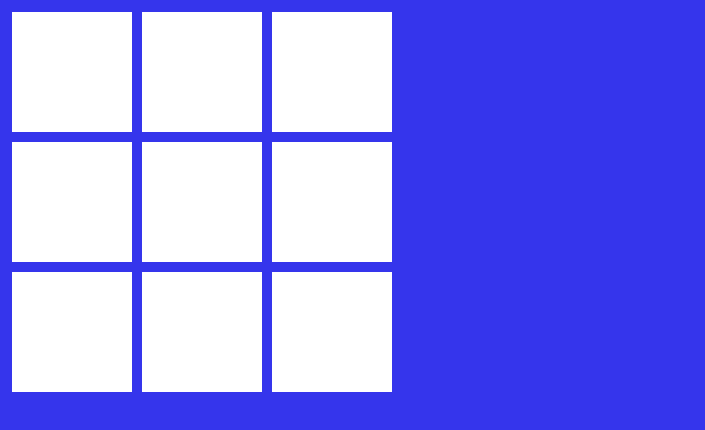
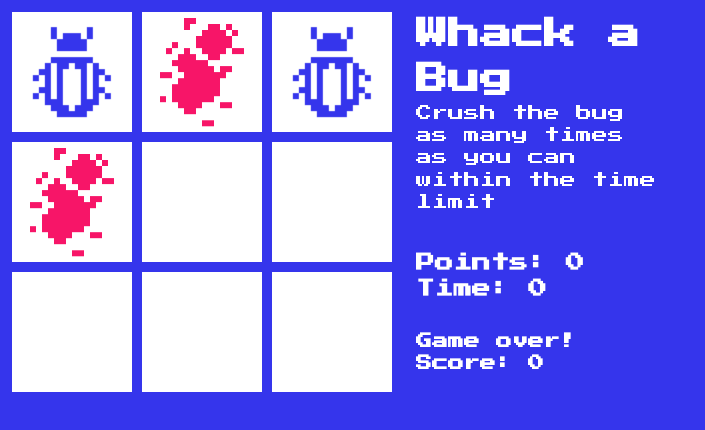
Before and after one commit to boolean-uk/cw-whack-a-bug, a plain HTML site: page index.html in a window 1280 px wide. Shown: the whole page, without its empty margins (0-705 px from the left). Drawn offline with Linux system fonts and the light colour scheme.

Commit message:
add bugs and splats

```diff
--- a/index.html
+++ b/index.html
@@ -16,10 +16,10 @@
     <div class="board">
         <div class="game-area">
             <div id="grid">
-                <div class="cell"></div>
-                <div class="cell"></div>
-                <div class="cell"></div>
-                <div class="cell"></div>
+                <div class="cell bug"></div>
+                <div class="cell splat"></div>
+                <div class="cell bug"></div>
+                <div class="cell splat"></div>
                 <div class="cell"></div>
                 <div class="cell"></div>
                 <div class="cell"></div>
@@ -27,6 +27,17 @@
                 <div class="cell"></div>
             </div>
         </div>
+
+
+        <div class="game-data">
+            <h1>Whack a Bug</h1>
+            <p>Crush the bug as many times as you can within the time limit</p>
+
+            <h3>Points: <span id="score-display">0</span></h3>
+            <h3>Time: <span id="timer-display">0</span></h3>
+
+            <h4 class="game-over">Game over! Score: 0</h4>
+        </div>
     </div>
 
     <script src="script.js"></script>
--- a/style.css
+++ b/style.css
@@ -36,3 +36,24 @@ body {
     background-position: center;
     background-repeat: no-repeat;
 }
+
+.game-data {
+    padding: 12px;
+    width: 240px;
+}
+
+p {
+    margin-bottom: 36px;
+}
+
+h4 {
+    margin-top: 28px;
+}
+
+.bug {
+    background-image: url('images/bug.png');
+}
+
+.splat {
+    background-image: url('images/bug-splat.png');
+}
```
